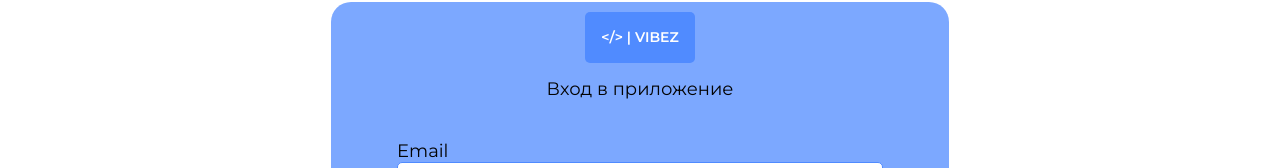
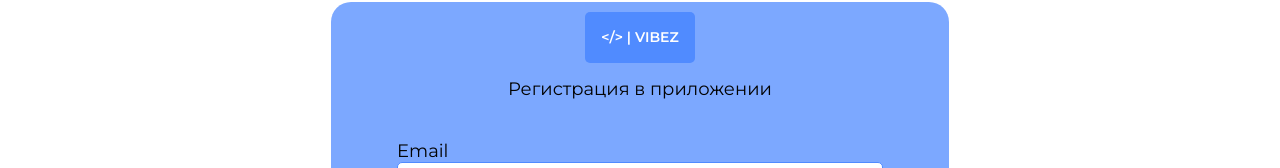
Before and after one commit to D0nechka/VibeZ, a React (Vite) app: page / in a window 1280 px wide. Shown: the part 127-295 px from the top of the page. Built offline with nearby package versions, Linux system fonts and the light colour scheme.

Commit message:
fix: исправление текста

```diff
--- a/src/features/RegForm/ui/RegForm.tsx
+++ b/src/features/RegForm/ui/RegForm.tsx
@@ -18,7 +18,7 @@ export const RegForm = () => {
     return (
         <div className={cls.form}>
             <Logo className={cls.logo} />
-            <Text className={cls.title}>Вход в приложение</Text>
+            <Text className={cls.title}>Регистрация в приложении</Text>
             <Input
                 placeholder='Введите вашу почту'
                 labelText='Email'
```
